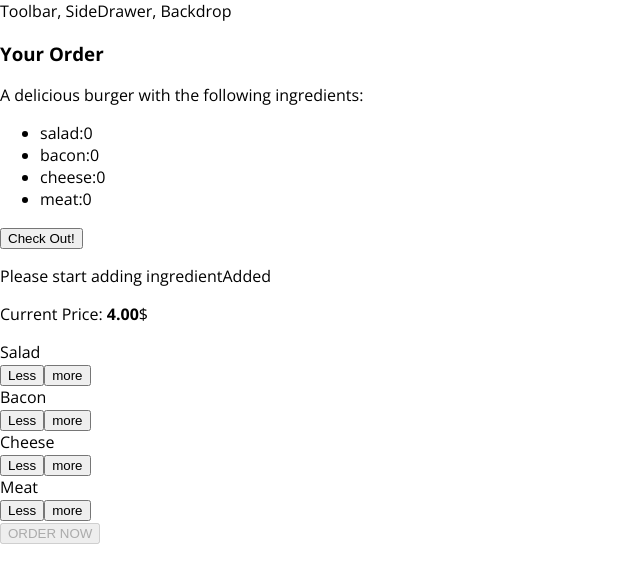
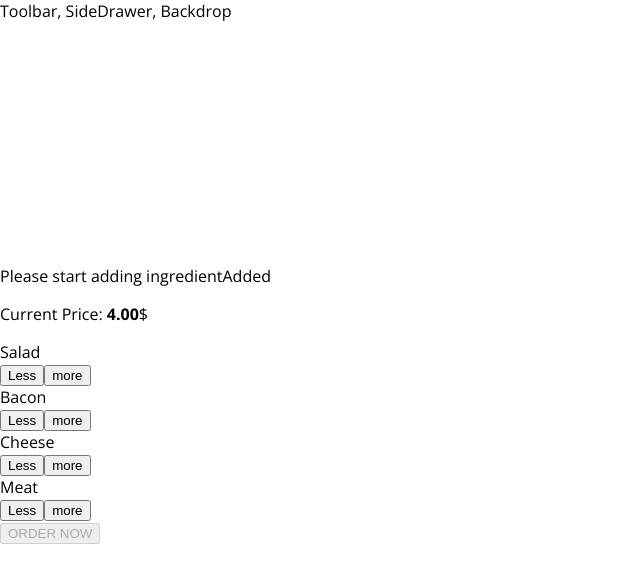
Before and after one commit to syadallah/Burger-Builder, a React app: page / in a window 1280 px wide. Shown: the top 582 px of the page, without its empty margins (0-640 px from the left). Built offline with nearby package versions, Linux system fonts and the light colour scheme.

Commit message:
Show and hide the Modal with animation

```diff
--- a/src/components/Burger/BuildControls/BuildControls.js
+++ b/src/components/Burger/BuildControls/BuildControls.js
@@ -18,11 +18,13 @@
     added={() => props.ingredientAdded(ctrl.type)}
     removed={() => props.ingredientRemoved(ctrl.type)}
     disabled={props.disabled[ctrl.type]}
+
      />
   ))}
   <button
   className={styles.OrderButton}
   disabled={!props.purchasable}
+  onClick={props.orderd}
 
   > ORDER NOW</button>
 
--- a/src/components/UI/Modal/Modal.js
+++ b/src/components/UI/Modal/Modal.js
@@ -2,7 +2,12 @@
 
 import styles from './Modal.css'
 const modal = (props) => (
-  <div className={styles.Modal}>
+  <div
+  className={styles.Modal}
+  style={{
+    transform: props.show ? 'translateY(0)' : 'translateY(-100vh)',
+    opacity: props.show ? '1' : '0'
+  }}>
   {props.children}
 
   </div>
--- a/src/containers/BurgerBuilder/BurgerBuilder.js
+++ b/src/containers/BurgerBuilder/BurgerBuilder.js
@@ -20,7 +20,8 @@
       meat: 0
     },
     totalPrice: 4,
-    purchasable: false
+    purchasable: false,
+    purchasing: false
   }
 
   updatePurchaseState () {
@@ -37,6 +38,8 @@
     this.setState({purchasable: sum > 0})
   }
 
+
+// This method used arrow function to contain the state
   addIngredientHandler = (type) => {
     const oldCount = this.state.ingredients[type]
     const updatedCount = oldCount + 1
@@ -68,9 +71,10 @@
     const newPrice = oldPrice - priceDeduction
     this.setState({totalPrice: newPrice, ingredients: updatedIngredients})
     this.updatePurchaseState()
-
-
-  }
+    }
+    purchaseHandler = () => {
+      this.setState({purchasing: true})
+    }
   render () {
     //doesnot update the state, but make a copy
     const disabledInfo = {
@@ -81,9 +85,8 @@
     }
     return (
       <React.Fragment>
-        <Modal>
+        <Modal show={this.purchasing}>
         <OrderSummary ingredients ={this.state.ingredients}/>
-
         </Modal>
          <Burger ingredients= {this.state.ingredients}/>
          <BuildControls
@@ -92,6 +95,7 @@
          disabled ={disabledInfo}
          price={this.state.totalPrice}
          purchasable ={this.state.purchasable}
+         orderd={this.purchaseHandler}
          />
       </React.Fragment>
     )
```
